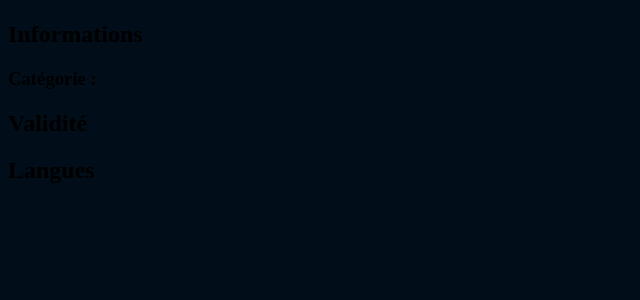
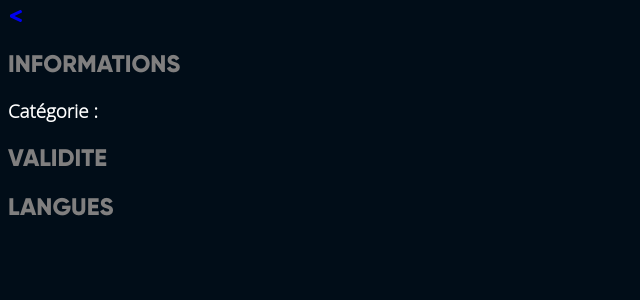
Before and after one commit to WildCodeSchool/2022-09-JS-Reims-project-3-origins-digital, a React (Vite) app in the folder frontend/: page /video in a window 1280 px wide. Shown: the top 300 px of the page, without its empty margins (0-640 px from the left). Built offline with nearby package versions, Linux system fonts and the light colour scheme.

Commit message:
beggin of the videopage

```diff
--- a/frontend/src/components/VideoPage.css
+++ b/frontend/src/components/VideoPage.css
@@ -0,0 +1,23 @@
+.FaLessThan {
+    color: white;
+}
+
+.titlevideo {
+    color: white;
+    font-family: "Gilroy";
+}
+
+.description {
+    color: white;
+    font-family: "Open Sans Light";
+}
+
+.subtitle {
+    color: #807f7f;
+    font-family: "Gilroy";
+}
+
+.informations {
+    color: white;
+    font-family: "Open Sans Light";
+}
--- a/frontend/src/components/VideoPage.jsx
+++ b/frontend/src/components/VideoPage.jsx
@@ -1,19 +1,26 @@
+import "./VideoPage.css";
 import React from "react";
 import PropTypes from "prop-types";
-import "./VideoPage.css";
+import { FaLessThan } from "react-icons/fa";
+import { Link } from "react-router-dom";
 
 export default function VideoPage({ videotitle, description, category }) {
   return (
     <div>
-      <h1 className="titlevideo">{videotitle}</h1>
-      <h3 className="description">{description}</h3>
+      <Link to="/">
+        <FaLessThan />
+      </Link>
+      <div className="video-informations">
+        <h1 className="titlevideo">{videotitle}</h1>
+        <h3 className="description">{description}</h3>
 
-      <h2 className="subtitle"> Informations</h2>
-      <h3 className="informations"> Catégorie :{category}</h3>
+        <h2 className="subtitle"> INFORMATIONS</h2>
+        <h3 className="informations"> Catégorie :{category}</h3>
 
-      <h2 className="subtitle"> Validité</h2>
+        <h2 className="subtitle"> VALIDITE</h2>
 
-      <h2 className="subtitle"> Langues</h2>
+        <h2 className="subtitle"> LANGUES</h2>
+      </div>
     </div>
   );
 }
```
